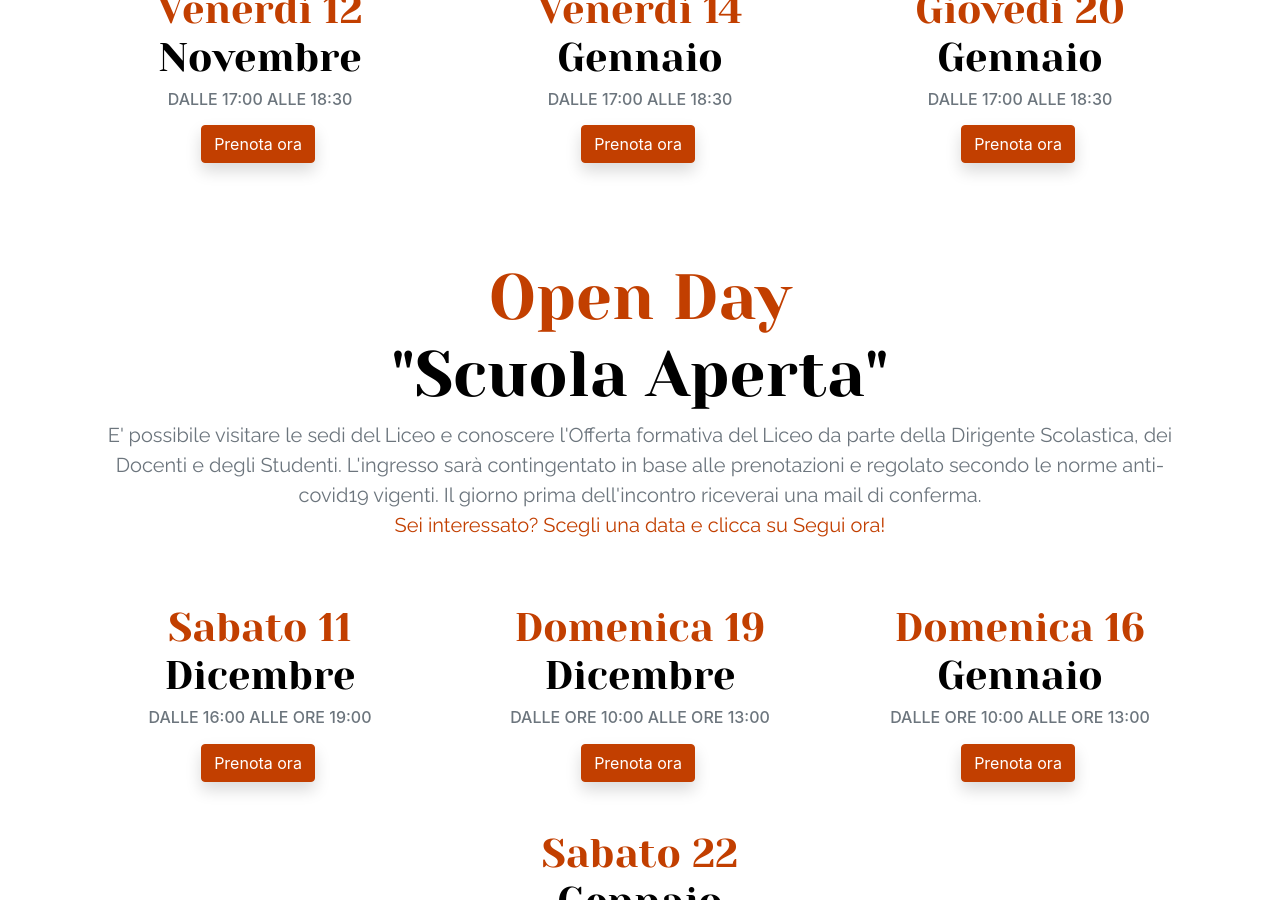
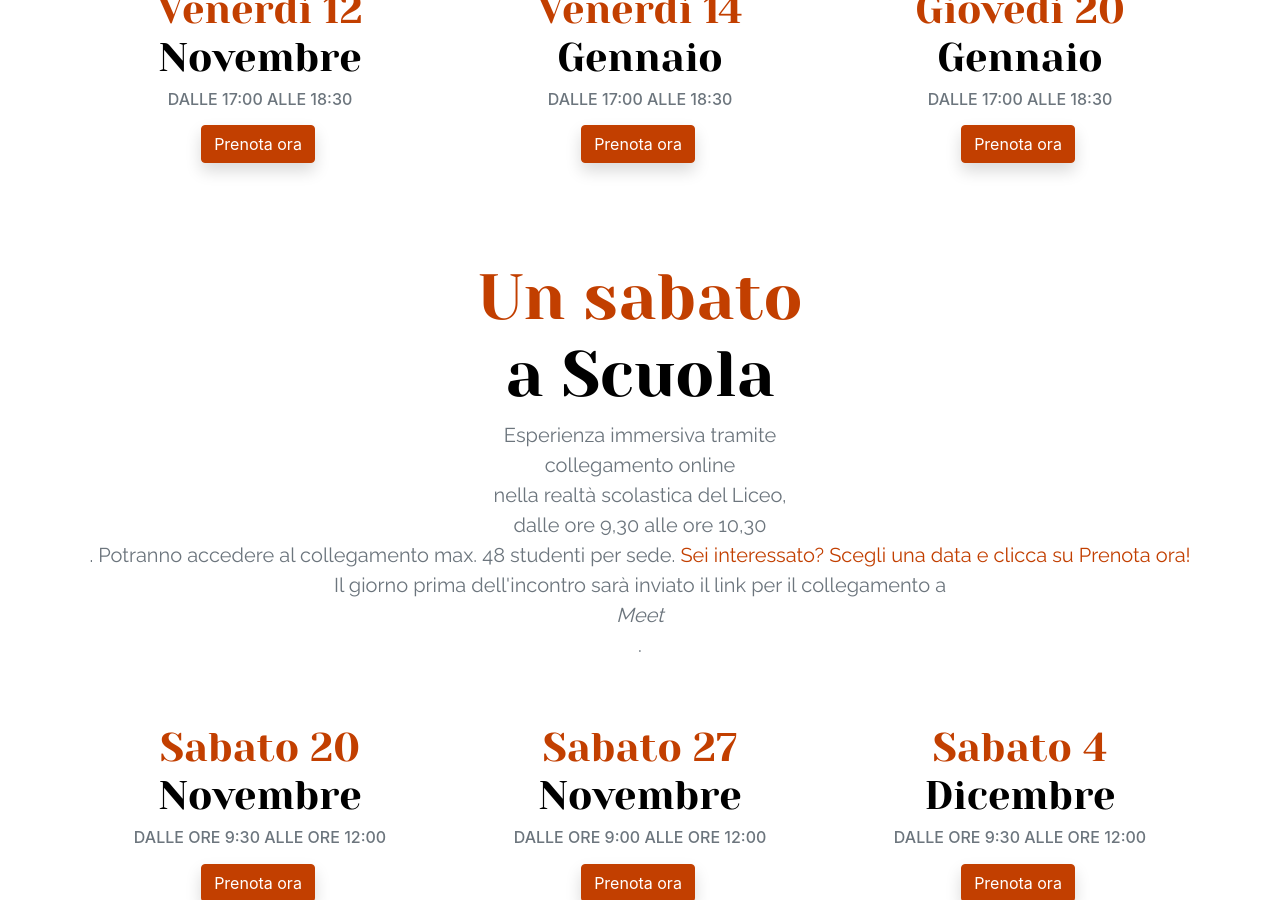
Before and after one commit to PiervitoCreanza/orientamento.liceodegiorgi.edu.it, a Jekyll site: the page built from incontri.html, in a window 1280 px wide and 900 px high, scrolled down 1278 px. Built offline with Jekyll 4.4.1, drawn with Linux system fonts in a browser that asks for light colours; some of the changed text lies outside the part shown.

Commit message:
Updated '_data/incontri.json' via CloudCannon

```diff
--- a/_data/incontri.json
+++ b/_data/incontri.json
@@ -25,40 +25,6 @@
 					"mese": "Gennaio",
 					"orario": "Dalle 17:00 alle 18:30",
 					"url": ""
-				}
-			]
-		},
-		{
-			"titolo": "<span class='text-red'>Open Day</span></br>\"Scuola Aperta\"",
-			"sottotitolo": "E' possibile visitare le sedi del Liceo e conoscere l'Offerta formativa del Liceo da parte della Dirigente Scolastica, dei Docenti e degli Studenti. L'ingresso sarà contingentato in base alle prenotazioni e regolato secondo le norme anti-covid19 vigenti. Il giorno prima dell'incontro riceverai una mail di conferma.  <br> <span class='text-red'>Sei interessato? Scegli una data e clicca su Segui ora!</span></br>",
-			"date": [
-				{
-					"giorno": "Sabato 11 ",
-					"mese": "Dicembre",
-					"orario": "dalle 16:00 alle ore 19:00",
-					"url": "https://forms.gle/wrg3UBGfr2jutbvu8",
-					"pulsante": "Prenota ora"
-				},
-				{
-					"giorno": "Domenica 19",
-					"mese": "Dicembre",
-					"orario": "Dalle ore 10:00 alle ore 13:00",
-					"url": "https://forms.gle/Lk83Q4YjiYWqmTvm8",
-					"pulsante": "Prenota ora"
-				},
-				{
-					"giorno": "Domenica 16",
-					"mese": "Gennaio",
-					"orario": "dalle ore 10:00 alle ore 13:00",
-					"url": "https://forms.gle/6oWrb9m5yCRJ4ipy6",
-					"pulsante": "Prenota ora"
-				},
-				{
-					"giorno": "Sabato 22",
-					"mese": "Gennaio",
-					"orario": "dalle ore 16:00 alle ore 18:00",
-					"url": "https://forms.gle/7R7pWFuYyNm9nAPr9",
-					"pulsante": "Prenota ora"
 				}
 			]
 		},
@@ -181,6 +147,19 @@
 					"url": "https://forms.gle/hhJ5GfYwL7VexHwA9"
 				}
 			]
+		},
+		{
+			"titolo": "<span class='text-red'>Open Day</span></br>\"Scuola Aperta\"",
+			"sottotitolo": "<br>Gli studenti già prenotati sia per gli Open Day che per un sabato a scuola dovranno rinnovare la prenotazione per gli incontri online. </br>",
+			"date": [
+				{
+					"giorno": "",
+					"mese": "",
+					"orario": "",
+					"url": "",
+					"pulsante": "<br>Gli studenti già prenotati sia per gli Open Day che per un sabato a scuola dovranno rinnovare la prenotazione per gli incontri online. </br>"
+				}
+			]
 		}
 	]
 }
```
